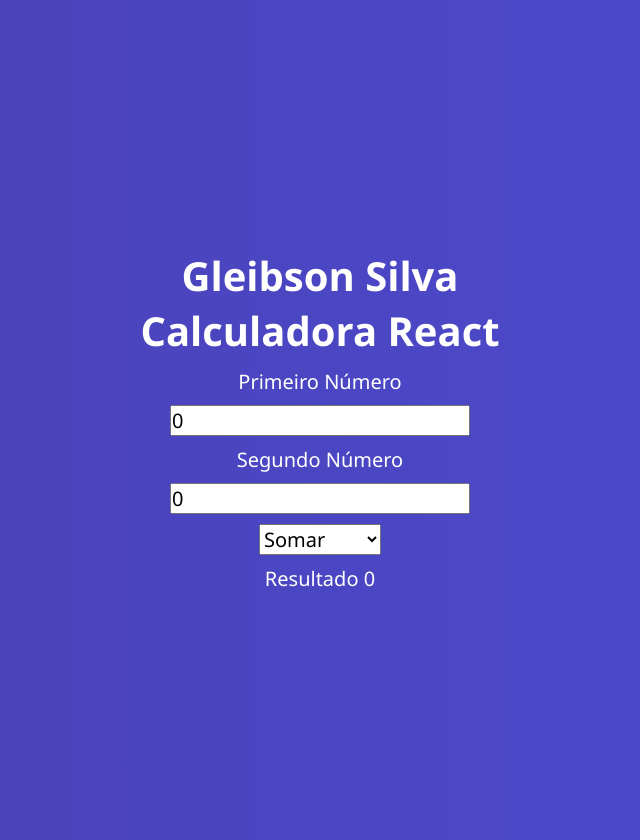
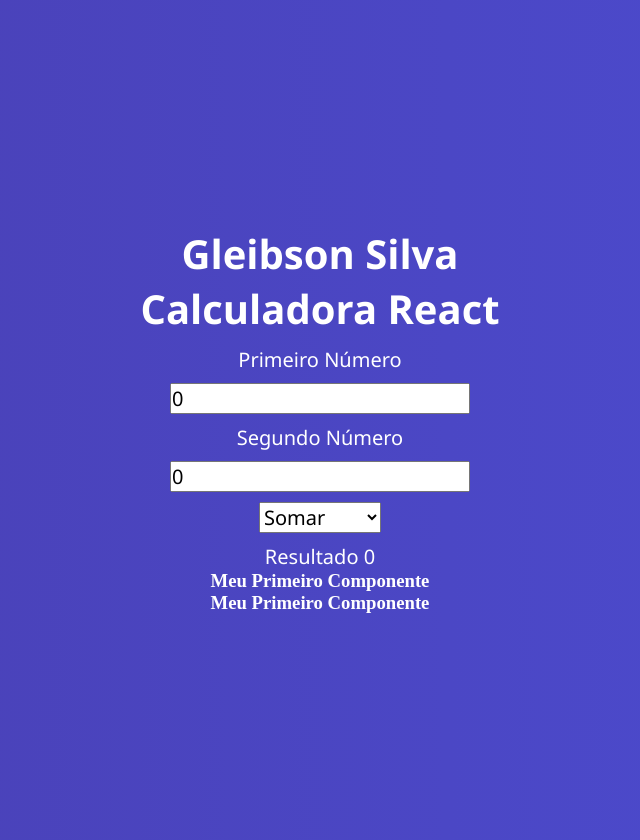
Before and after one commit to GleibsonSilvaJJ/calculadoraComReact, a React (Create React App) app: page / in a window 1280 px wide. Shown: the whole page, without its empty margins (320-960 px from the left). Built offline with nearby package versions, Linux system fonts and the light colour scheme.

Commit message:
Foi add uma nova pasta e um arquivo componente

```diff
--- a/src/App.js
+++ b/src/App.js
@@ -1,5 +1,6 @@
 import React, { useState, useEffect } from 'react'
 import './App.css'
+import PrimeiroComponente from './components/PrimeiroComponente'
 
 function App() {
   const [n1, setN1] = useState(0)
@@ -39,6 +40,9 @@ function App() {
         </select>
 
         <label>Resultado {resultado}</label>
+
+        <PrimeiroComponente />
+        <PrimeiroComponente />
       </div>
     </div>
   )
--- /dev/null
+++ b/src/components/PrimeiroComponente.js
@@ -0,0 +1,9 @@
+function PrimeiroComponente() {
+  return (
+    <div>
+      <h3>Meu Primeiro Componente</h3>
+    </div>
+  )
+}
+
+export default PrimeiroComponente
```
